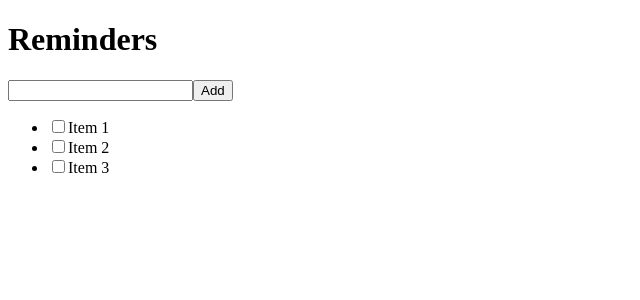
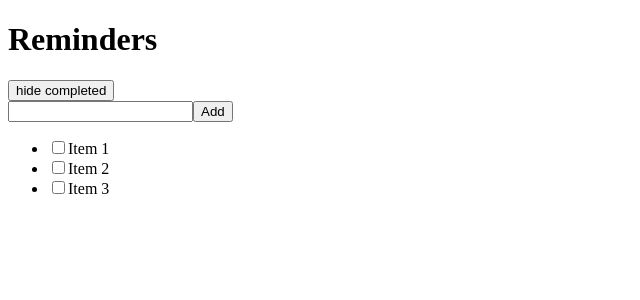
Before and after one commit to yixiangyin/Reminders, a React (Vite) app: page / in a window 1280 px wide. Shown: the top 300 px of the page, without its empty margins (0-640 px from the left). Built offline with nearby package versions, Linux system fonts and the light colour scheme.

Commit message:
add show all button

```diff
--- a/src/App.jsx
+++ b/src/App.jsx
@@ -9,13 +9,16 @@ const createInitialTodos = () => {
 }
 
 const App = () => {
+  const [showAll, setShowAll] = useState(true)
   const [todos, setTodos] = useState(createInitialTodos)
   const [text, setText] = useState("")
-  const filteredTodos = todos.filter(todo => !todo.isComplete);
+  const filteredTodos = showAll
+    ? todos
+    : todos.filter((todo) => !todo.isComplete)
   const toggle = (id) => {
-    const todo = todos.find((todo) => String(todo.id) === String(id));
-    const toggledTodo = {...todo, isComplete: !todo.isComplete}
-    setTodos(todos.map(t => t.id == toggledTodo.id ? toggledTodo: t))
+    const todo = todos.find((todo) => String(todo.id) === String(id))
+    const toggledTodo = { ...todo, isComplete: !todo.isComplete }
+    setTodos(todos.map((t) => (t.id == toggledTodo.id ? toggledTodo : t)))
   }
   const addTodo = () => {
     setTodos([
@@ -31,6 +34,11 @@ const App = () => {
     <>
       <div>
         <h1>Reminders</h1>
+        <div>
+          <button onClick={() => setShowAll(!showAll)}>
+            {showAll ? "hide completed" : "show all"}
+          </button>
+        </div>
         <input value={text} onChange={(e) => setText(e.target.value)} />
         <button onClick={addTodo}>Add</button>
         <ul>
```
